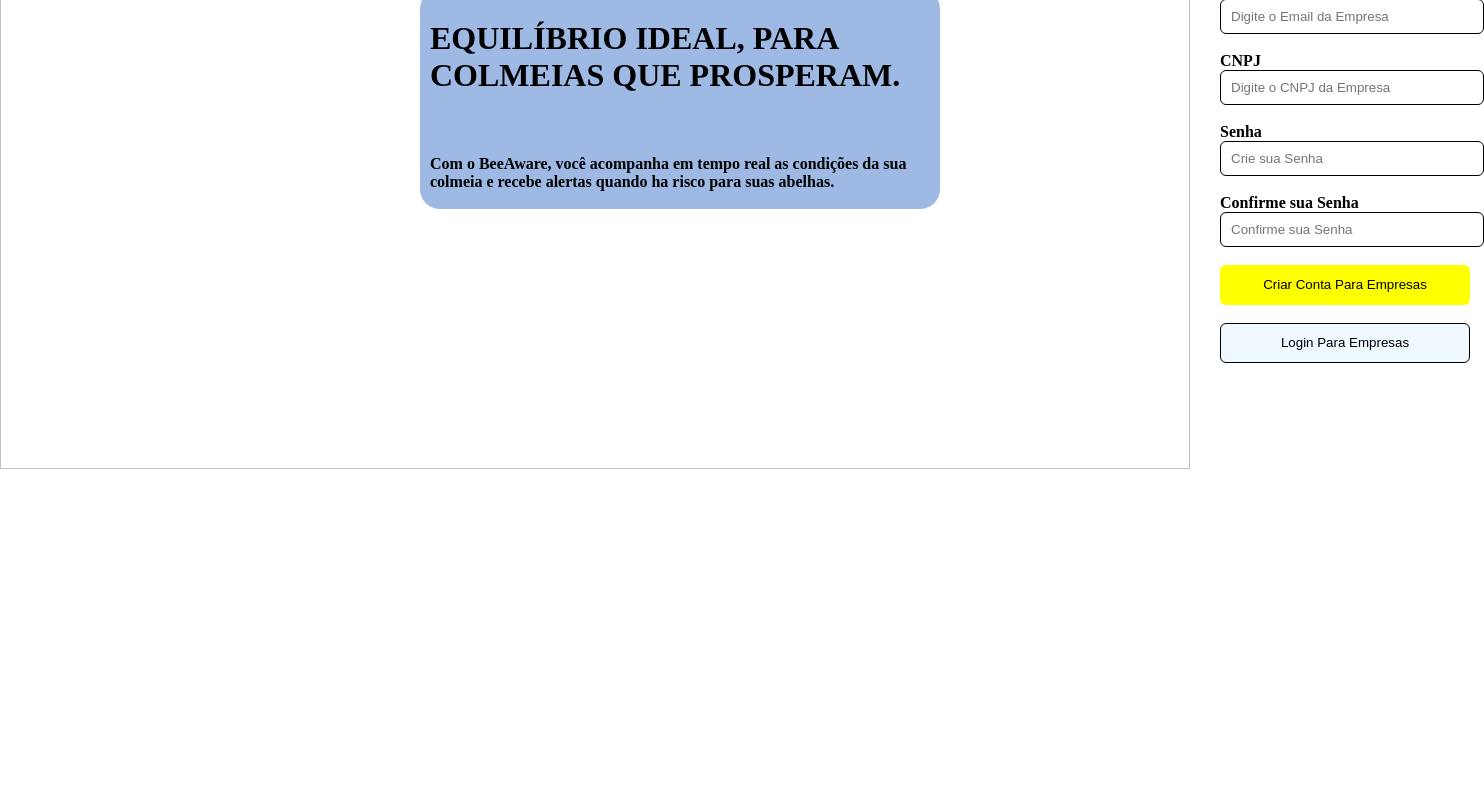
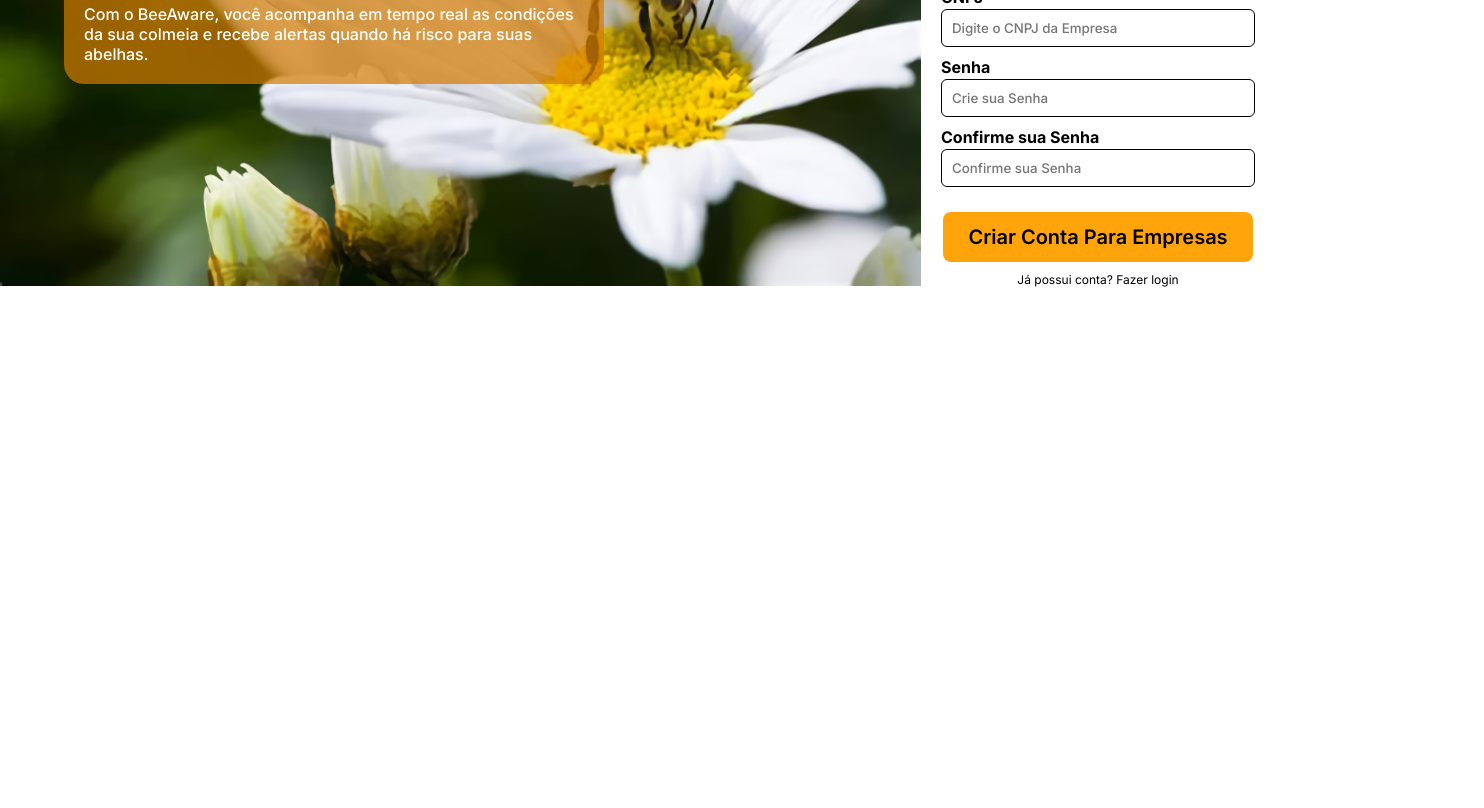
Before and after one commit to JuanSanchezVll/BeeAware, a plain HTML site: page Prototipo_site/Prototipo_Gomes/site.html in a window 1280 px wide. Shown: the part 311-1119 px from the top of the page, 1484 px wide, since content can reach past the window. Before the commit the page ends 800 px from the top, so only its background shows below. Drawn offline with Linux system fonts and the light colour scheme.

Commit message:
atualização no design e funcionalidades no site de cadastro

```diff
--- a/Prototipo_site/Prototipo_Gomes/central.css
+++ b/Prototipo_site/Prototipo_Gomes/central.css
@@ -1,78 +1,170 @@
-<style>
+
 @import url('https://fonts.googleapis.com/css2?family=Inter:ital,opsz,wght@0,14..32,100..900;1,14..32,100..900&display=swap');
-</style>
 *{
     font-family: inter;
 }
 body{
     padding: 0px;
     margin: 0px;
-
-}
-#div_texto{
-    text-align: left;
-    position: absolute;
-    margin-top: 300px;
-    margin-left: 420px;
-    color: black;
-    background: rgba(12, 82, 187, 0.4);
-    border-radius: 20px;
-    height: 200px;
-    width: 500px;
-    padding: 10px;
-
-}
-
-input {
-    width: 250px;
-    align-self: right;
-    height: 25px;
-}
-
-button {
-    width: 250px;
-    align-self: right;
-    height: 40px;
-    background-color: yellow;
-    border: solid 1px black ;
-    border-radius: 6px;
-    border: none;
-}
-
-#login {
-    background-color: aliceblue;
-    border: solid 1px black ;
-}
-
-#div_cadastro {
-    text-align: left;
-    justify-content: center;
-    padding-left:  30px;
-    margin-top: 100px;
-}
-
-img {
-    display: flex;
-    flex-direction: column;
-    width: 1190px;
-    height: 780px;
+    overflow-x: hidden;
+    overflow: hidden;
 }
 
 #div_card {
     display: flex;
     flex-direction: row;
-    width: 1400px;
+}
+#div_formulario{
+    display: flex ;
+    flex-direction: column;
+    height: fit-content;
+}
+.campo{
+    display: flex;
+    flex-direction: column;
+    height: 60px;
+    padding-bottom: 10px;
+}
+.campo span{
+    padding-bottom: 2px;
+}
+#div_imagem{
+    width: 80%;
+    height: 1000vh;
+    background-image: url(abelha2.png) ;
+    background-repeat: no-repeat;
+    background-size: contain;
+
+    z-index: -1;
+}
+
+#div_texto h1{
+    font-size: 40px;
+    font-weight: 700;
+    margin: 0px;
+    margin-left: 10px;
+    margin-top: 10px;
+}
+
+#div_texto h4{
+    font-size: 16px;
+    font-weight: 500;
+    margin: 0px;
+    margin-bottom: 10px;
+    margin-left: 10px;
+}
+
+#div_texto{
+    margin-top: 10%;
+    position: absolute;
+    height: fit-content;
+    width: 520px;
+    margin-left: 5%;
+    color: white;
+    background:  rgb(211, 123, 0, 0.7);
+    padding: 10px;
+    border-radius: 20px;
 
 }
 
-#div_formulario input {
+#div_cadastro {
+   padding-left: 20px;
+   padding-right: 25px;
+   height: fit-content;
+}
+
+
+
+.campo input {
     border-radius: 6px;
     border: solid 1px black ;
-    height: 30px;
     padding-left: 10px ;
-    padding-top: 2px;
+    padding-top: 3px;
+    padding-bottom: 3px;
+    width: 300px;
+    height: 100%;
+    transition: 0.3s;
+    font-weight: 500;
+}
+
+.campo input:hover{
+    transition: 0.3s;
+    scale: 1.05;
+}
+
+.campo input:focus{
+    scale: 1.05;
 }
 
 #div_formulario span{
-    font-weight: 900;
+    font-weight: 700;
 }
+
+#div_titulo h3{
+    font-size: 28px;
+    margin: 0px;
+    margin-bottom: 15px;
+}
+
+#div_titulo img{
+    margin-top: 10px;
+    width: 200px;
+    height: 95px;
+}
+
+#div_botao{
+    display: flex;
+    flex-direction: column;
+    align-items: center;
+    margin-top:15px ;
+}
+
+/* Texto debaixo do botão cadastro */
+#div_botao span{
+    padding-top: 10px;
+    font-size: 12px;
+}
+
+#div_botao span a{
+    color: black;
+    text-decoration-line: none;
+}
+
+#div_botao span a:hover{
+    transition: 0.3s;
+    color: purple;
+    text-decoration-line:underline;
+}
+
+/* Botão da pagina */
+#div_botao button {
+    width: 310px;
+    align-self: right;
+    height: 50px;
+    background-color: #FFA40B;
+    border: solid 1px black ;
+    border-radius: 8px;
+    border: none;
+    text-align: center;
+    font-weight: 600;
+    font-size: 20px;
+    transition: 0.5s;
+}
+
+#div_botao button:hover {
+    transition: 0.5s;
+    scale: 1.05;
+    border: solid 1px black;
+}
+
+#div_botao button:active {
+    transition: 0.1s;
+    background-color:black;
+    color: #FFA40B;
+}
+
+#div_alerta{
+    text-align: center;
+    font-size: 10px;
+    color: #E98800;
+}
--- a/Prototipo_site/Prototipo_Gomes/site.html
+++ b/Prototipo_site/Prototipo_Gomes/site.html
@@ -10,43 +10,52 @@
 
 
     <div id="div_card">
-        <img src="baixados.jpg">
         <div id="div_texto">
-            <h1>EQUILÍBRIO IDEAL, PARA
-                COLMEIAS QUE PROSPERAM.</h1>
+            <h1>EQUILÍBRIO IDEAL, PARA COLMEIAS QUE PROSPERAM.</h1>
                 <br>
-                <h4>Com o BeeAware, você acompanha em tempo real as condições
-                da sua colmeia e recebe alertas quando ha risco para suas
-                abelhas.</h4>
+                <h4>Com o BeeAware, você acompanha em tempo real as condições da sua colmeia e recebe alertas quando há risco para suas abelhas.</h4>
         </div>
 
+        <div id="div_imagem"></div>
+
         <div id="div_cadastro">
+
             <div id="div_titulo">
-            <H1>BEEAWARE</H1>
+                <img src="Logo_BeeAware.png" alt="">
                 <h3>Cadastro Empresas</h3>
             </div>
+
             <div id="div_formulario">
+                <div class="campo nome">
                     <span>Nome Empresa</span>
                     <input type="text" id="input_nome" placeholder="Digite o nome da Empresa">
-            <br><br>
+                </div>
+
+                    <div class="campo email">
                     <span>Email</span>
                     <input type="text" id="input_email" placeholder="Digite o Email da Empresa">
-            <br><br>
+                </div>
+
+                <div class="campo cnpj">
                     <span>CNPJ</span>
                     <input type="text" id="input_cnpj" placeholder="Digite o CNPJ da Empresa">
-            <br><br>
-            <span>Senha</span>
-            <input type="text" id="input_senha" placeholder="Crie sua Senha">
-            <br><br>
-            <span>Confirme sua Senha</span>
-            <input type="text" id="input_conf" placeholder="Confirme sua Senha">
-            <br><br>
                 </div>
 
+                    <div class="campo senha">
+                    <span>Senha</span>
+                    <input type="password" id="input_senha" placeholder="Crie sua Senha">
+                </div>
+
+                <div class="campo confirmar_senha">
+                    <span>Confirme sua Senha</span>
+                    <input type="password" id="input_conf" placeholder="Confirme sua Senha">
+                </div>
+
+            </div>
+            <div id="div_alerta"> <span></span> </div>
             <div id="div_botao">
                <button onclick="criar()">Criar Conta Para Empresas</button>
-               <br><br>
-               <button id="login" onclick="login()">Login Para Empresas</button>
+               <span> Já possui conta? <a href="">Fazer login</a></span>
             </div>
 
         </div>
```
Also changed, not shown: Prototipo_site/Prototipo_Gomes/Logo_BeeAware.png (added), Prototipo_site/Prototipo_Gomes/abelha.png (added), Prototipo_site/Prototipo_Gomes/abelha2.png (added). Lines whose indentation alone changed are shown as unchanged.
